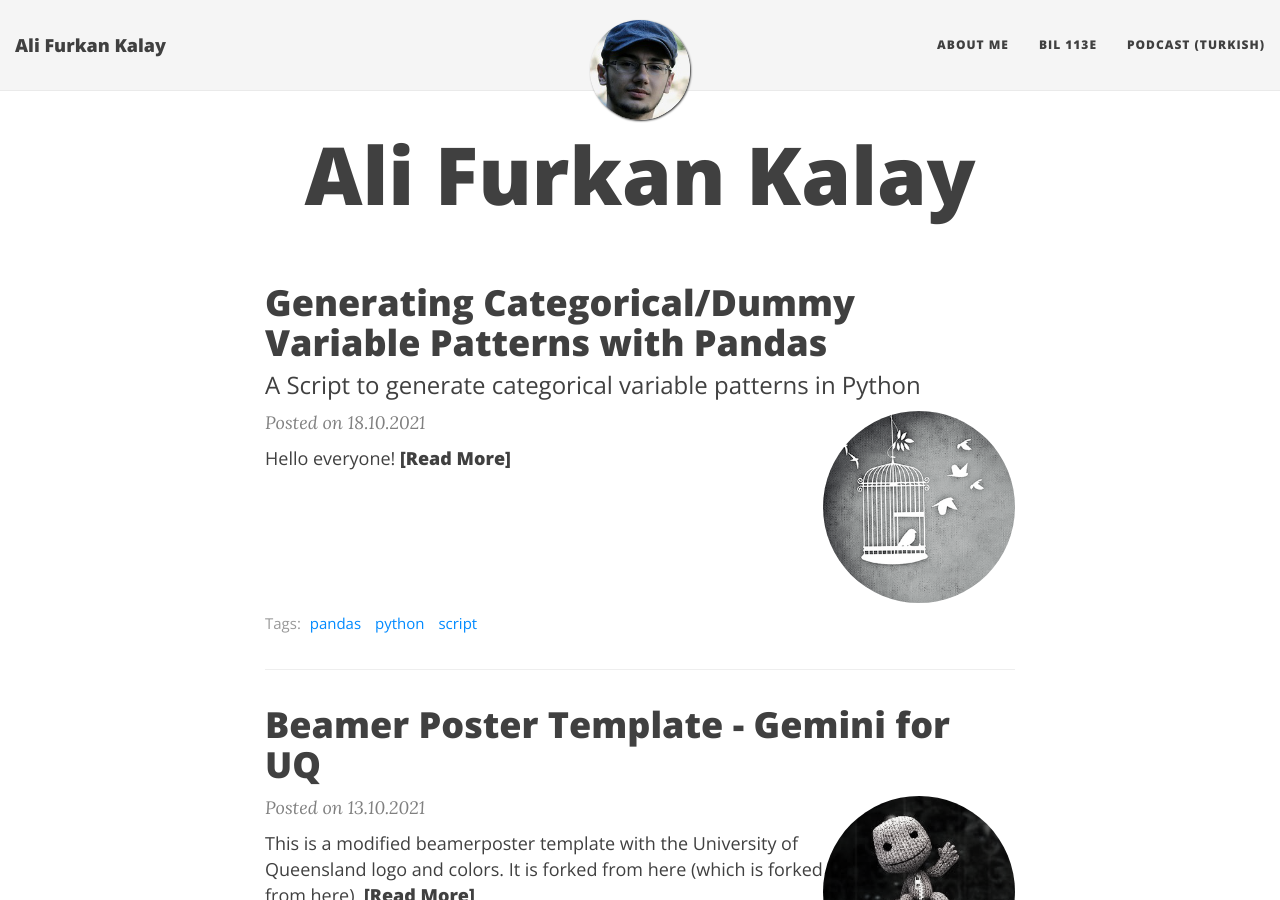
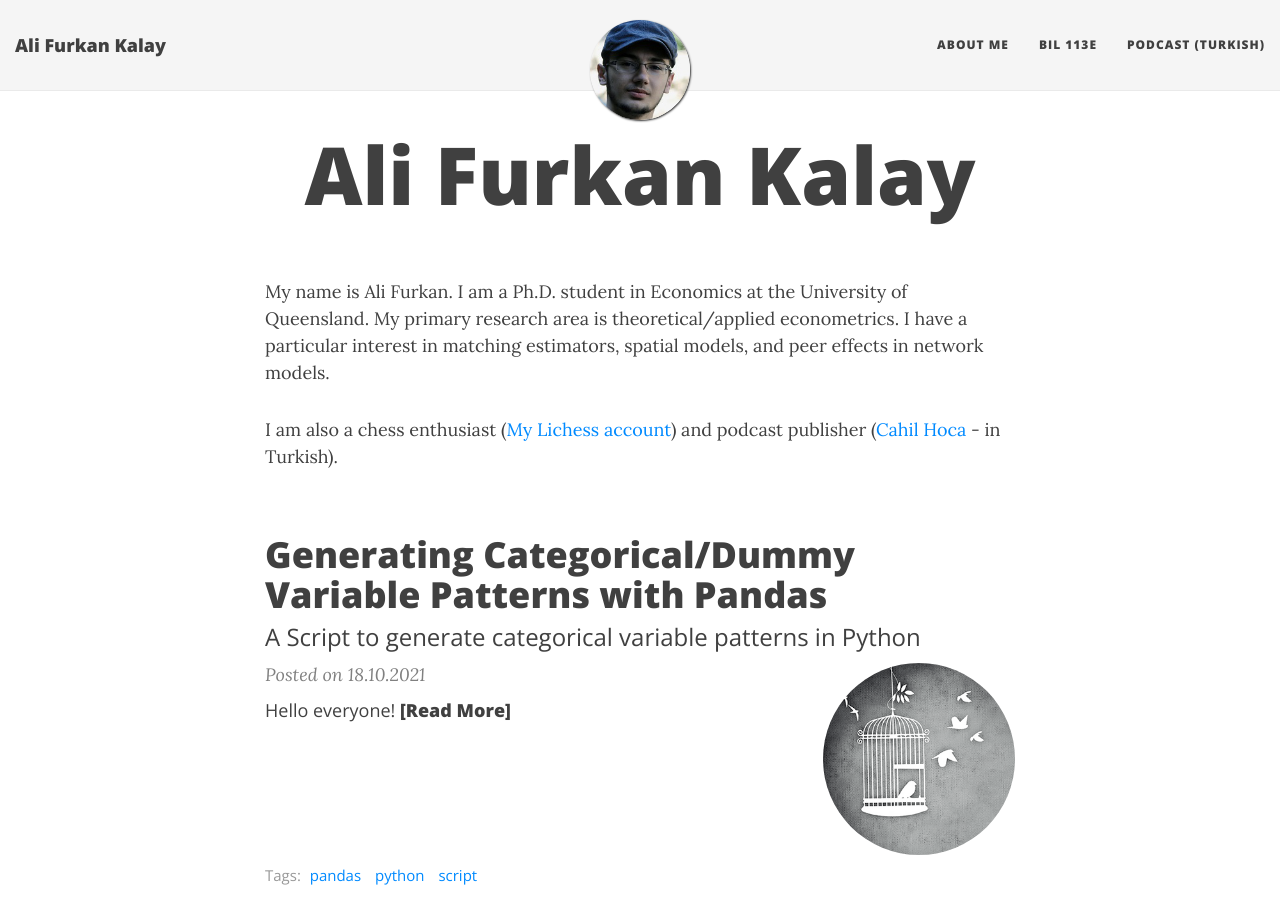
Before and after one commit to alfurka/alfurka.github.io, a Jekyll site: the page built from index.html, in a window 1280 px wide and 900 px high. Built offline with Jekyll 4.4.1, drawn with Linux system fonts in a browser that asks for light colours; nearby versions of some CDN libraries; formulas are drawn with MathJax 3; the list of posts is cut into pages by our own code.

Commit message:
Update index.html

```diff
--- a/index.html
+++ b/index.html
@@ -3,6 +3,10 @@ layout: page
 title: Ali Furkan Kalay
 use-site-title: true
 ---
+
+<p>My name is Ali Furkan. I am a Ph.D. student in Economics at the University of Queensland. My primary research area is theoretical/applied econometrics. I have a particular interest in matching estimators, spatial models, and peer effects in network models.</p>
+
+<p>I am also a chess enthusiast (<a href="https://lichess.org/@/alfurka/perf/rapid">My Lichess account</a>) and podcast publisher (<a href="https://cahilhoca.com/">Cahil Hoca</a> - in Turkish).</p>
 
 <div class="posts-list">
   {% for post in paginator.posts %}
```
